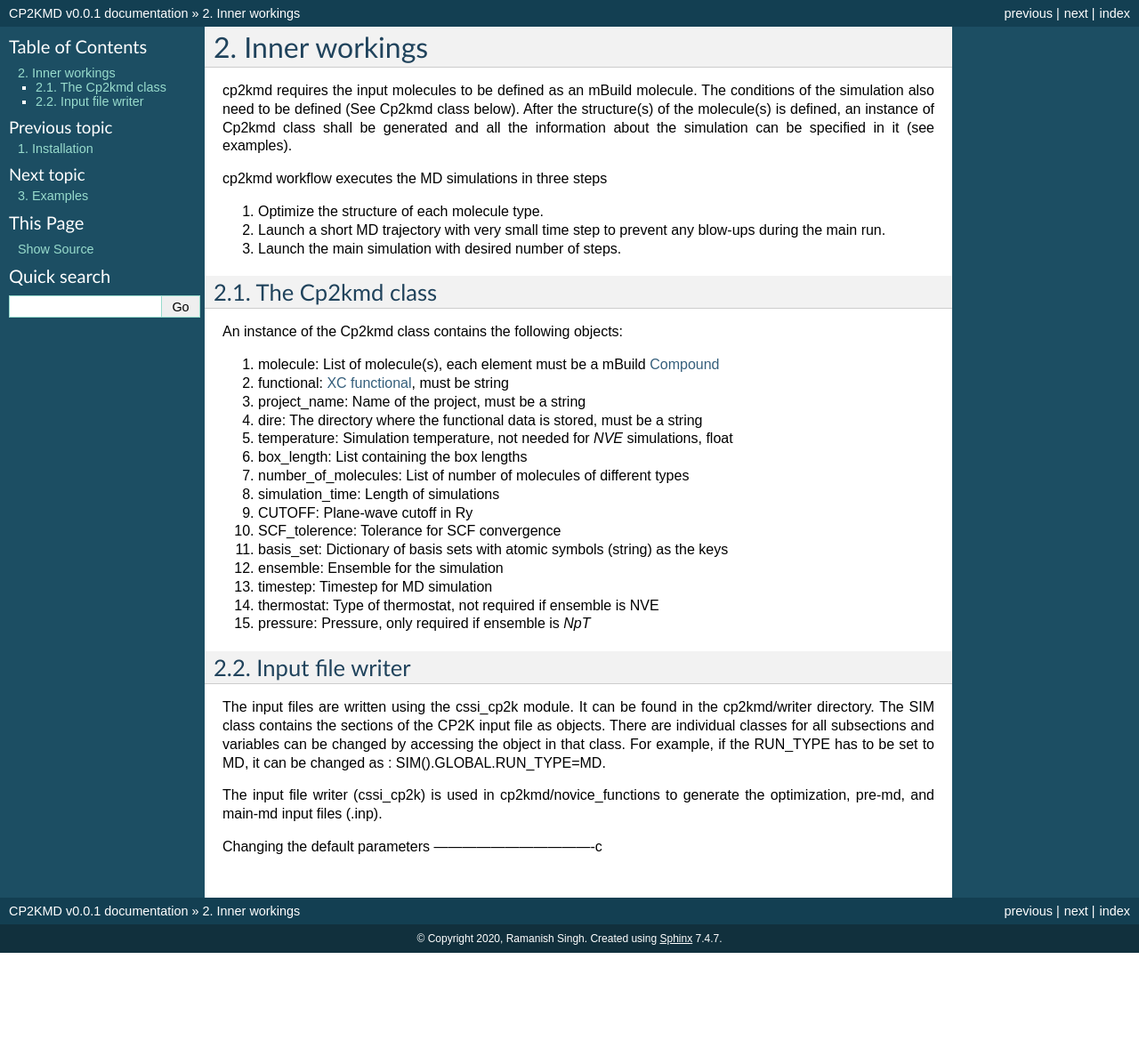
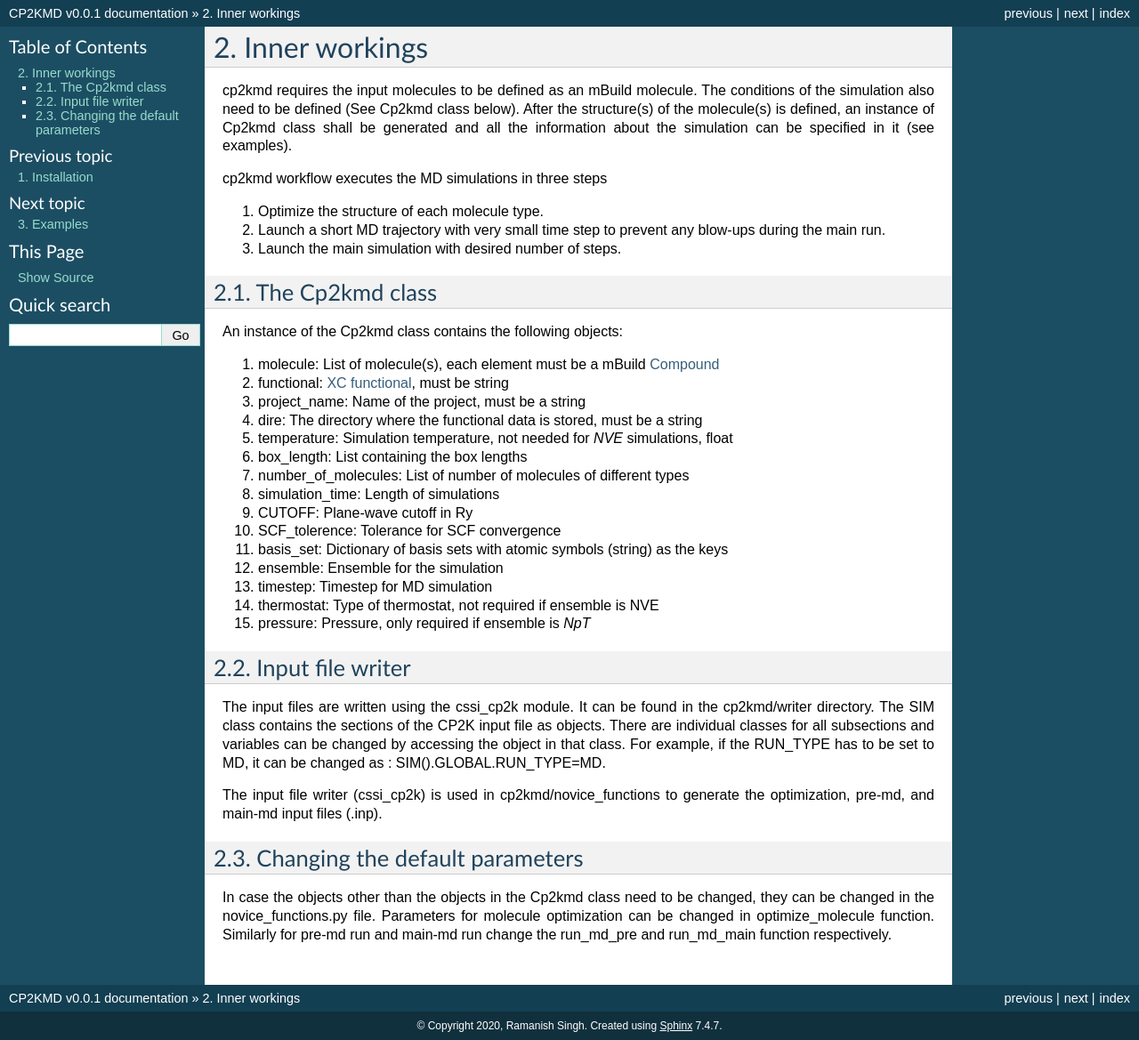
Before and after one commit to ramanishsingh/cp2kmd, a Sphinx documentation site: the page built from docs/source/innerworkings.rst, in a window 1280 px wide. Shown: the whole page at 89% size. Built offline with Sphinx 7.4.7, drawn with Linux system fonts in a browser that asks for light colours; before the commit the page ends 1071 px from its top, so only the background shows below that.

Commit message:
test html

```diff
--- a/docs/source/innerworkings.rst
+++ b/docs/source/innerworkings.rst
@@ -43,4 +43,7 @@ The input file writer (cssi_cp2k) is used in cp2kmd/novice_functions to generate
 
 
 Changing the default parameters
-----------------------------------c
+----------------------------------
+In case the objects other than the objects in the Cp2kmd class need to be changed, they can be changed in the novice_functions.py file.
+Parameters for molecule optimization can be changed in optimize_molecule function.
+Similarly for pre-md run and main-md run change the run_md_pre and run_md_main function respectively.
```
